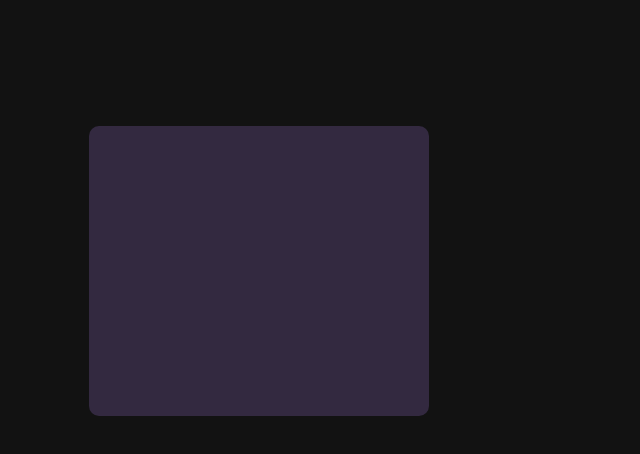
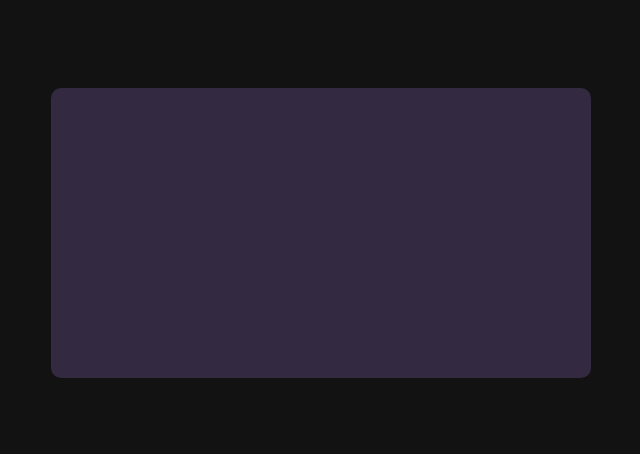
Before and after one commit to TofuPanda1234567/jsquiz, a plain HTML site: page index.html in a window 1280 px wide. Shown: the whole page, without its empty margins (425-1065 px from the left). Drawn offline with Linux system fonts and the light colour scheme.

Commit message:
repositioned box

```diff
--- a/style.css
+++ b/style.css
@@ -4,10 +4,10 @@
 
 .questionBox {
     background: #332940;
-    width: 300px;
+    width: 500px;
     height: 250px;
     border-radius: 10px;
     padding: 20px;
-    margin-left: 40%;
-    margin-top: 10%;
+    margin-left: 37%;
+    margin-top: 7%;
 }
```
